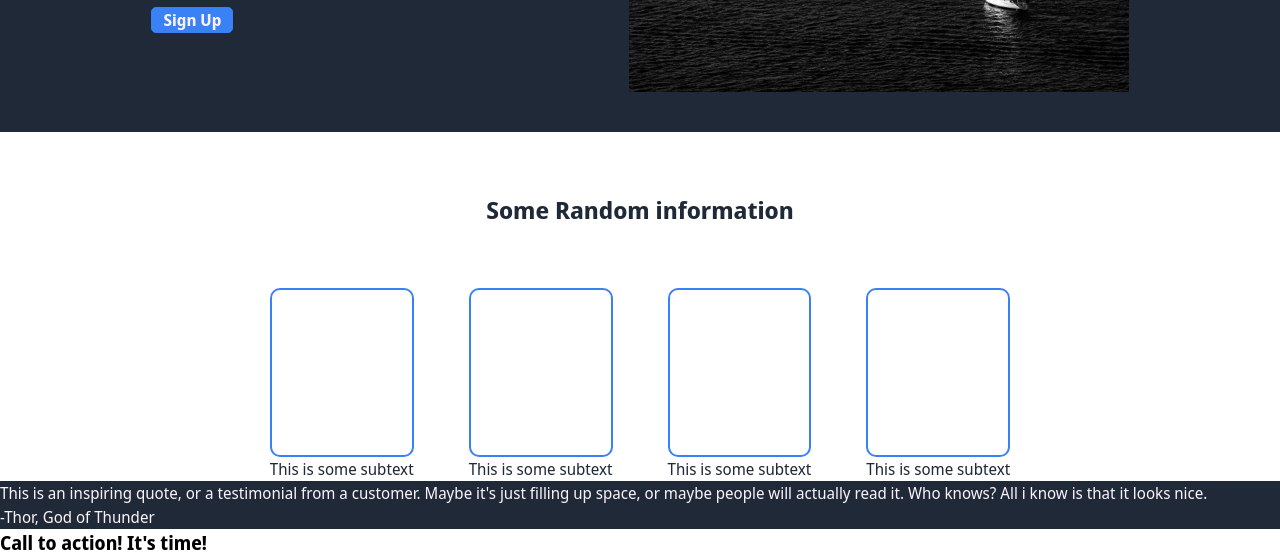
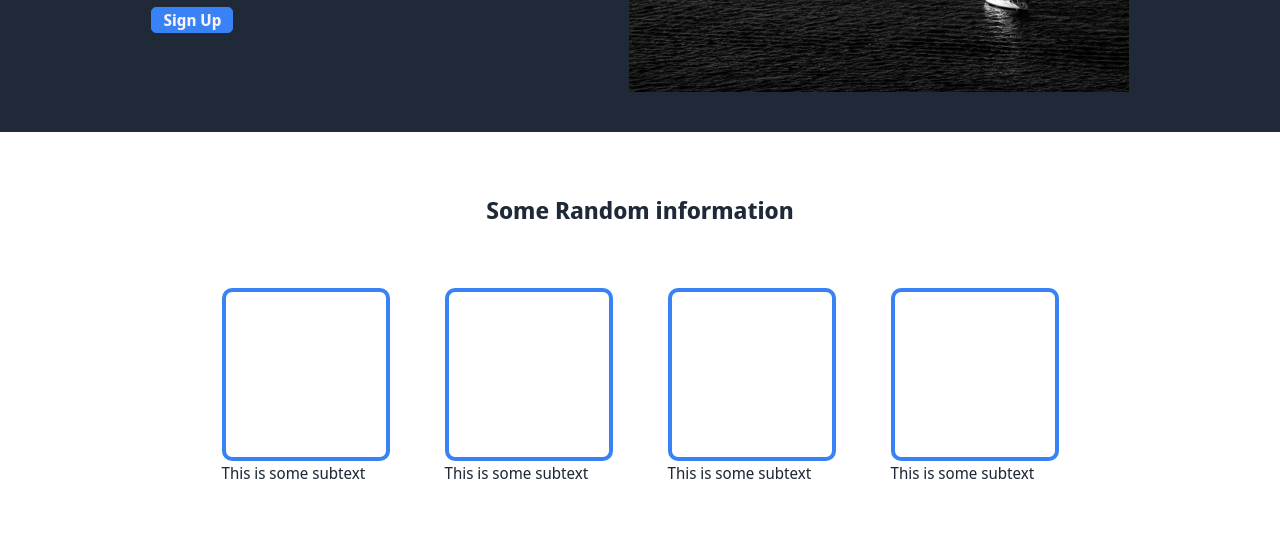
Before and after one commit to Kosakov/odin-CSS, a plain HTML site: page index.html in a window 1280 px wide. Shown: the part 392-947 px from the top of the page. Drawn offline with Linux system fonts and the light colour scheme.

Commit message:
EDIT template and ADD more styling

```diff
--- a/index.html
+++ b/index.html
@@ -25,7 +25,7 @@
                     is lower <br>contrast</p>
                 <a href="#">Sign Up</a>
             </div>
-            <img src="./odin-CSS/images/pexels-pat-saengcharoen-20567588.jpg" alt="Random Picture" width="500px">
+            <img src="./images/pexels-pat-saengcharoen-20567588.jpg" alt="Random Picture" width="500px">
         </div>
         <div class="section-two">
             <h2>Some Random information</h2>
@@ -50,9 +50,9 @@
             </div>
         </div>
         <div class="section-three">
-            <p>This is an inspiring quote, or a testimonial from a customer. Maybe it's just filling up space, or maybe people will actually read it. Who knows?
-                 All i know is that it looks nice.</p>
-                 <p>-Thor, God of Thunder</p>
+            <p>"This is an inspiring quote, or a testimonial from a customer. Maybe it's just filling up space, or maybe people will actually read it. Who knows?
+            All I know is that it looks nice."<br><span id="author">&mdash; Thor, God of Thunder</span></p>
+
         </div>
     </main>
     <footer class="site-footer">
--- a/styles.css
+++ b/styles.css
@@ -92,36 +92,35 @@ a{
     color: #1f2937;
     display: flex;
     flex-direction: column;
+    height: 500px;
 
 }
 
 .section-two h2{
 text-align: center;
-flex: 1;
 margin-top: 60px;
+margin-bottom: 60px;
+
 }
 
 .tile-container{
-    margin-top: 60px;
     display: flex;
     justify-content: center;
 
 }.miniTile{
-    border:2px solid #3882f6;
+    border:4px solid #3882f6;
     height: 165px;
+    width: 160px;
     border-radius: 10px;
 
 }
 
 
-.tile1{
+.tile1, .tile2, .tile3{
     margin-right: 55px;
 }
 
-.tile2{
-    margin-right: 55px;
+
+.section-three{
+    background-color: #E5E7EB;
 }
-
-.tile3{
-    margin-right: 55px;
-}
```
